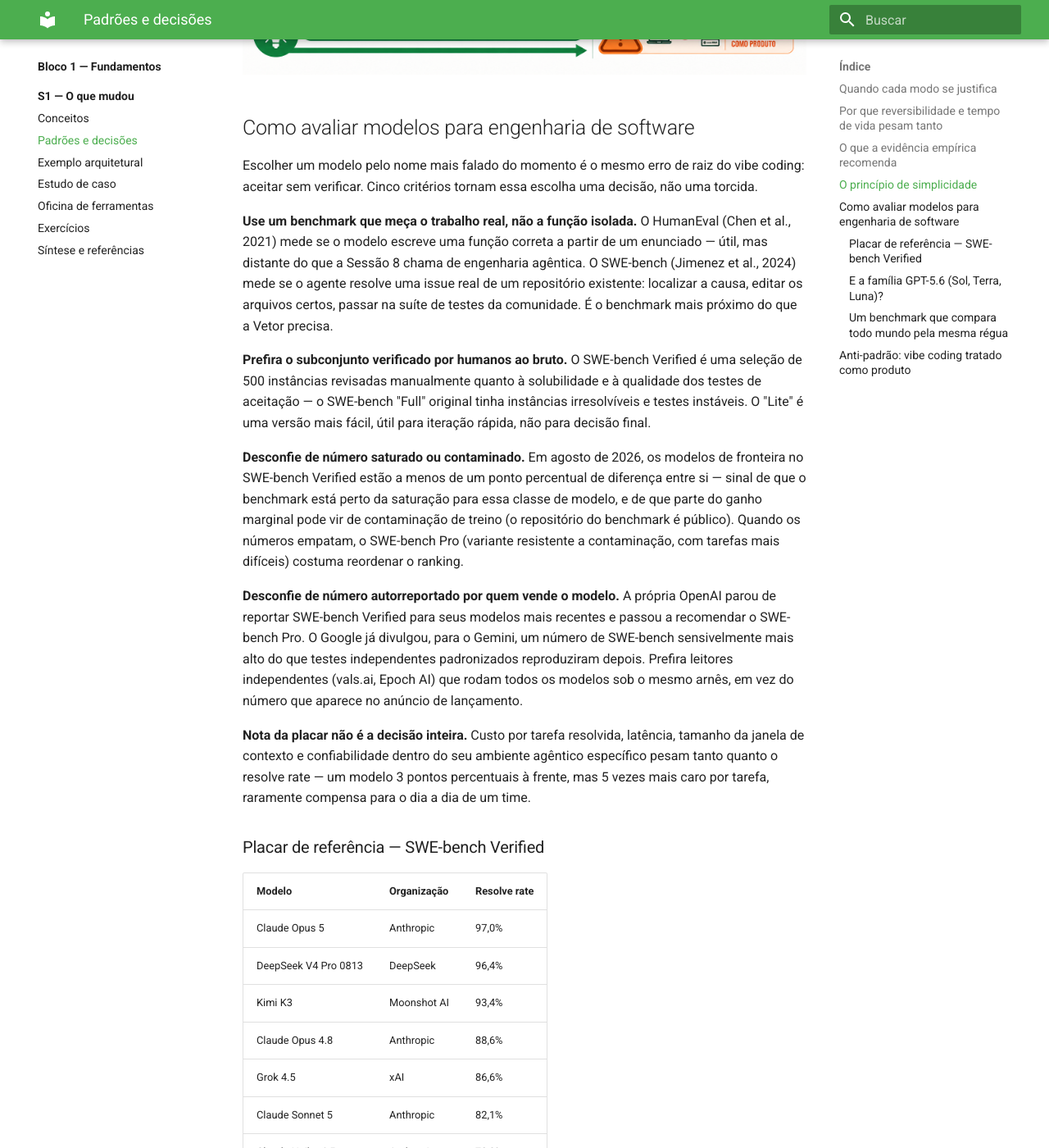
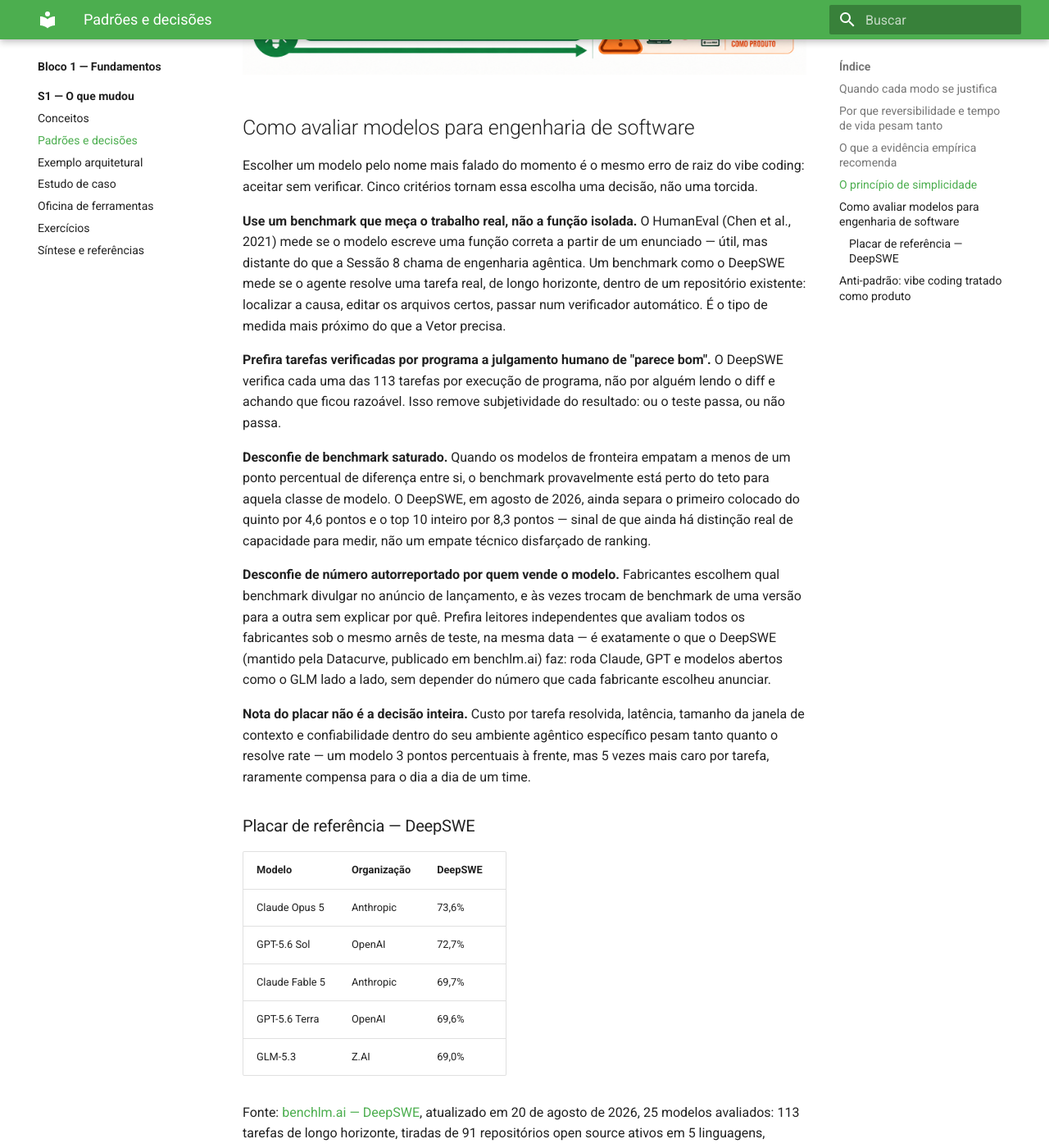
Before and after one commit to arkhibr/workshops-ia-agentica, an MkDocs documentation site: the page built from docs/sessao-01-o-que-mudou/padroes-e-decisoes.md, in a window 1280 px wide and 1400 px high, scrolled down 3137 px. Shown: the whole window at 82% size. Built offline with MkDocs 1.6.1 and Material for MkDocs 9.7.7, drawn with Linux system fonts in a browser that asks for light colours; some of the changed text lies outside the part shown.

Commit message:
refactor(s1): simplifica placar de modelos para uma única tabela (DeepSWE)
Remove as tabelas SWE-bench Verified e SWE-bench Pro e o texto que
comparava as duas — mantém só o DeepSWE (Datacurve/benchlm.ai), que já
resolve o problema de comparar fabricantes diferentes sob a mesma
régua. Reescreve os cinco critérios de avaliação para se apoiarem no
DeepSWE (verificação por programa, separação real entre top 1 e top
10, leitor independente) em vez de citar SWE-bench Verified/Full/Lite,
que deixaram de aparecer no texto. Remove da bibliografia e da síntese
as fontes que só sustentavam as tabelas removidas (vals.ai, swebench.com,
anúncios de lançamento da Anthropic e da OpenAI).

Co-Authored-By: Claude Sonnet 5 <noreply@anthropic.com>

```diff
--- a/docs/sessao-01-o-que-mudou/padroes-e-decisoes.md
+++ b/docs/sessao-01-o-que-mudou/padroes-e-decisoes.md
@@ -49,47 +49,17 @@ O mesmo princípio vale para a escolha entre vibe coding, assistência e SDD: co
 
 Escolher um modelo pelo nome mais falado do momento é o mesmo erro de raiz do vibe coding: aceitar sem verificar. Cinco critérios tornam essa escolha uma decisão, não uma torcida.
 
-**Use um benchmark que meça o trabalho real, não a função isolada.** O HumanEval (Chen et al., 2021) mede se o modelo escreve uma função correta a partir de um enunciado — útil, mas distante do que a Sessão 8 chama de engenharia agêntica. O SWE-bench (Jimenez et al., 2024) mede se o agente resolve uma issue real de um repositório existente: localizar a causa, editar os arquivos certos, passar na suíte de testes da comunidade. É o benchmark mais próximo do que a Vetor precisa.
+**Use um benchmark que meça o trabalho real, não a função isolada.** O HumanEval (Chen et al., 2021) mede se o modelo escreve uma função correta a partir de um enunciado — útil, mas distante do que a Sessão 8 chama de engenharia agêntica. Um benchmark como o DeepSWE mede se o agente resolve uma tarefa real, de longo horizonte, dentro de um repositório existente: localizar a causa, editar os arquivos certos, passar num verificador automático. É o tipo de medida mais próximo do que a Vetor precisa.
 
-**Prefira o subconjunto verificado por humanos ao bruto.** O SWE-bench Verified é uma seleção de 500 instâncias revisadas manualmente quanto à solubilidade e à qualidade dos testes de aceitação — o SWE-bench "Full" original tinha instâncias irresolvíveis e testes instáveis. O "Lite" é uma versão mais fácil, útil para iteração rápida, não para decisão final.
+**Prefira tarefas verificadas por programa a julgamento humano de "parece bom".** O DeepSWE verifica cada uma das 113 tarefas por execução de programa, não por alguém lendo o diff e achando que ficou razoável. Isso remove subjetividade do resultado: ou o teste passa, ou não passa.
 
-**Desconfie de número saturado ou contaminado.** Em agosto de 2026, os modelos de fronteira no SWE-bench Verified estão a menos de um ponto percentual de diferença entre si — sinal de que o benchmark está perto da saturação para essa classe de modelo, e de que parte do ganho marginal pode vir de contaminação de treino (o repositório do benchmark é público). Quando os números empatam, o SWE-bench Pro (variante resistente a contaminação, com tarefas mais difíceis) costuma reordenar o ranking.
+**Desconfie de benchmark saturado.** Quando os modelos de fronteira empatam a menos de um ponto percentual de diferença entre si, o benchmark provavelmente está perto do teto para aquela classe de modelo. O DeepSWE, em agosto de 2026, ainda separa o primeiro colocado do quinto por 4,6 pontos e o top 10 inteiro por 8,3 pontos — sinal de que ainda há distinção real de capacidade para medir, não um empate técnico disfarçado de ranking.
 
-**Desconfie de número autorreportado por quem vende o modelo.** A própria OpenAI parou de reportar SWE-bench Verified para seus modelos mais recentes e passou a recomendar o SWE-bench Pro. O Google já divulgou, para o Gemini, um número de SWE-bench sensivelmente mais alto do que testes independentes padronizados reproduziram depois. Prefira leitores independentes (vals.ai, Epoch AI) que rodam todos os modelos sob o mesmo arnês, em vez do número que aparece no anúncio de lançamento.
+**Desconfie de número autorreportado por quem vende o modelo.** Fabricantes escolhem qual benchmark divulgar no anúncio de lançamento, e às vezes trocam de benchmark de uma versão para a outra sem explicar por quê. Prefira leitores independentes que avaliam todos os fabricantes sob o mesmo arnês de teste, na mesma data — é exatamente o que o DeepSWE (mantido pela Datacurve, publicado em benchlm.ai) faz: roda Claude, GPT e modelos abertos como o GLM lado a lado, sem depender do número que cada fabricante escolheu anunciar.
 
-**Nota da placar não é a decisão inteira.** Custo por tarefa resolvida, latência, tamanho da janela de contexto e confiabilidade dentro do seu ambiente agêntico específico pesam tanto quanto o resolve rate — um modelo 3 pontos percentuais à frente, mas 5 vezes mais caro por tarefa, raramente compensa para o dia a dia de um time.
+**Nota do placar não é a decisão inteira.** Custo por tarefa resolvida, latência, tamanho da janela de contexto e confiabilidade dentro do seu ambiente agêntico específico pesam tanto quanto o resolve rate — um modelo 3 pontos percentuais à frente, mas 5 vezes mais caro por tarefa, raramente compensa para o dia a dia de um time.
 
-### Placar de referência — SWE-bench Verified
-
-| Modelo | Organização | Resolve rate |
-|---|---|---|
-| Claude Opus 5 | Anthropic | 97,0% |
-| DeepSeek V4 Pro 0813 | DeepSeek | 96,4% |
-| Kimi K3 | Moonshot AI | 93,4% |
-| Claude Opus 4.8 | Anthropic | 88,6% |
-| Grok 4.5 | xAI | 86,6% |
-| Claude Sonnet 5 | Anthropic | 82,1% |
-| Claude Haiku 4.5 | Anthropic | 73,3% |
-
-Fonte: [vals.ai — SWE-bench Verified](https://www.vals.ai/benchmarks/swebench), snapshot de 19 de agosto de 2026, complementado com dados públicos de lançamento da Anthropic para Sonnet 5 e Haiku 4.5.
-
-### E a família GPT-5.6 (Sol, Terra, Luna)?
-
-Não entra na tabela acima por um motivo que já é a própria lição desta seção: a OpenAI, ao lançar o GPT-5.6 em três níveis (Sol, Terra, Luna) em julho de 2026, **não publicou nenhum número de SWE-bench Verified** para a família — só divulgou SWE-bench Pro, a variante mais difícil e resistente a contaminação:
-
-| Modelo | Organização | SWE-bench Pro |
-|---|---|---|
-| Claude Fable 5 | Anthropic | 80,0% |
-| Claude Opus 5 | Anthropic | 79,2% |
-| GPT-5.6 Sol | OpenAI | 64,6% |
-| GPT-5.6 Terra | OpenAI | 63,4% |
-| GPT-5.6 Luna | OpenAI | não divulgado |
-
-Colocar o Sol (64,6%) ao lado do Claude Opus 5 da tabela Verified (97,0%) seria comparar maçã com laranja: são benchmarks diferentes, com dificuldade diferente. É exatamente o tipo de comparação que o critério anterior (desconfiar do número que o próprio fabricante escolhe divulgar) existe para impedir. Quando um fabricante muda de benchmark de um lançamento para o outro, vale perguntar por que ele parou de reportar o benchmark anterior, não só por que o número novo parece mais baixo.
-
-### Um benchmark que compara todo mundo pela mesma régua
-
-A resposta para esse impasse não é desistir de comparar Claude e GPT: é procurar um benchmark que avalie os dois sob a mesma régua, na mesma data. O DeepSWE, da Datacurve, faz isso — 113 tarefas de longo horizonte, tiradas de 91 repositórios open source ativos em 5 linguagens, verificadas por programa, não por humano lendo o diff:
+### Placar de referência — DeepSWE
 
 | Modelo | Organização | DeepSWE |
 |---|---|---|
@@ -99,9 +69,9 @@ A resposta para esse impasse não é desistir de comparar Claude e GPT: é procu
 | GPT-5.6 Terra | OpenAI | 69,6% |
 | GLM-5.3 | Z.AI | 69,0% |
 
-Fonte: [benchlm.ai — DeepSWE](https://benchlm.ai/benchmarks/deepswe), atualizado em 20 de agosto de 2026, 25 modelos avaliados. Repare como a distância entre o primeiro e o quinto colocado (4,6 pontos) é bem menor do que a distância entre Sol e Terra no SWE-bench Pro: o ranking muda de cara dependendo de qual benchmark você escolhe, e nenhum dos dois é "o errado": medem coisas ligeiramente diferentes. A régua prática: quando precisar comparar fabricantes diferentes, procure primeiro um benchmark que avalie todos sob o mesmo teto antes de comparar números de tabelas separadas.
+Fonte: [benchlm.ai — DeepSWE](https://benchlm.ai/benchmarks/deepswe), atualizado em 20 de agosto de 2026, 25 modelos avaliados: 113 tarefas de longo horizonte, tiradas de 91 repositórios open source ativos em 5 linguagens, verificadas por programa.
 
-**Este placar envelhece rápido nas três tabelas**: confira a [SWE-bench Verified Leaderboard](https://www.swebench.com/), a [SWE-bench Pro Leaderboard](https://www.vals.ai/benchmarks/swebench) e o [DeepSWE Leaderboard](https://benchlm.ai/benchmarks/deepswe) atualizados antes de decidir, não confie em número congelado numa página de workshop.
+**Este placar envelhece rápido**: confira o [DeepSWE Leaderboard](https://benchlm.ai/benchmarks/deepswe) atualizado antes de decidir, não confie em número congelado numa página de workshop.
 
 ## Anti-padrão: vibe coding tratado como produto
 
```
Also changed, not shown: docs/referencia/bibliografia.md (+1 -13 lines), docs/sessao-01-o-que-mudou/sintese-e-referencias.md (+3 -7 lines).
